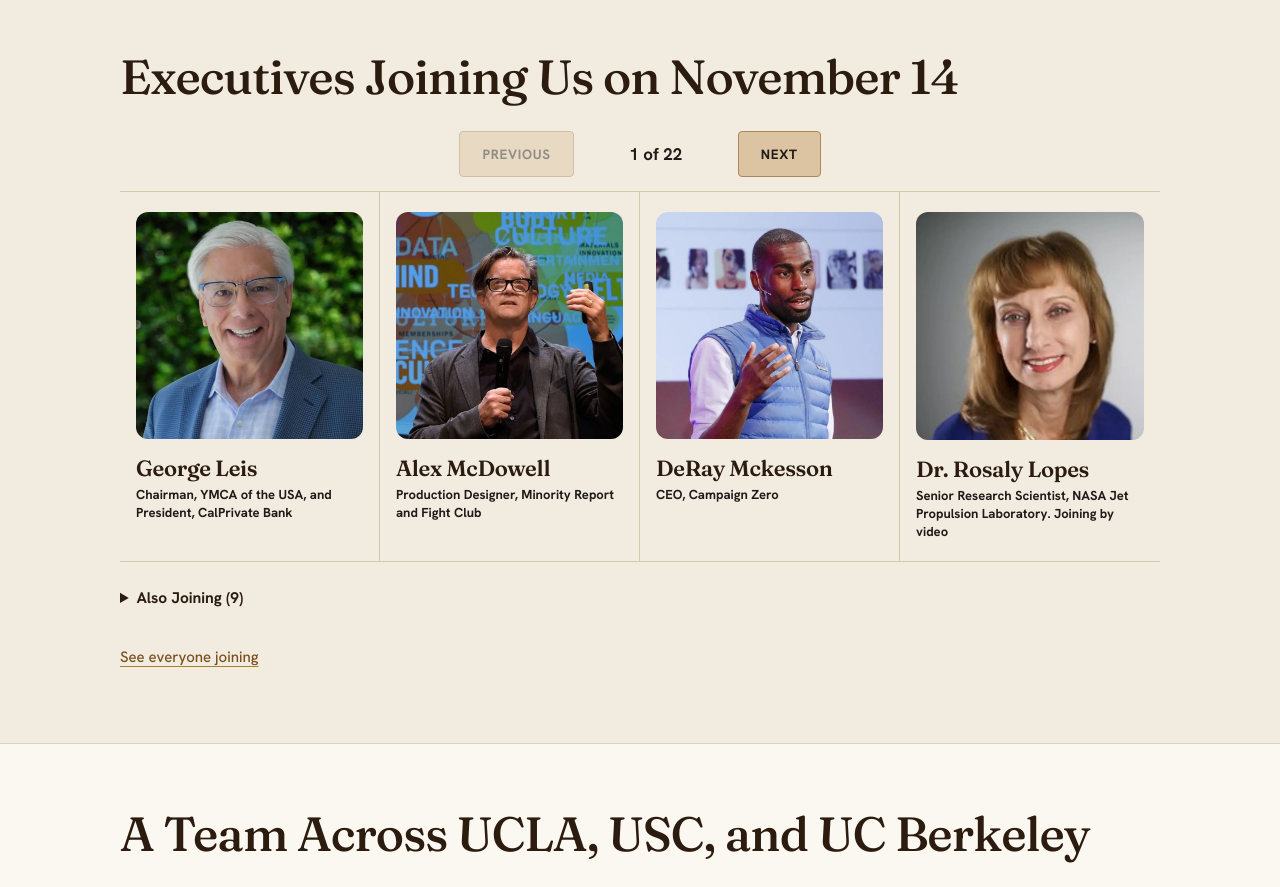
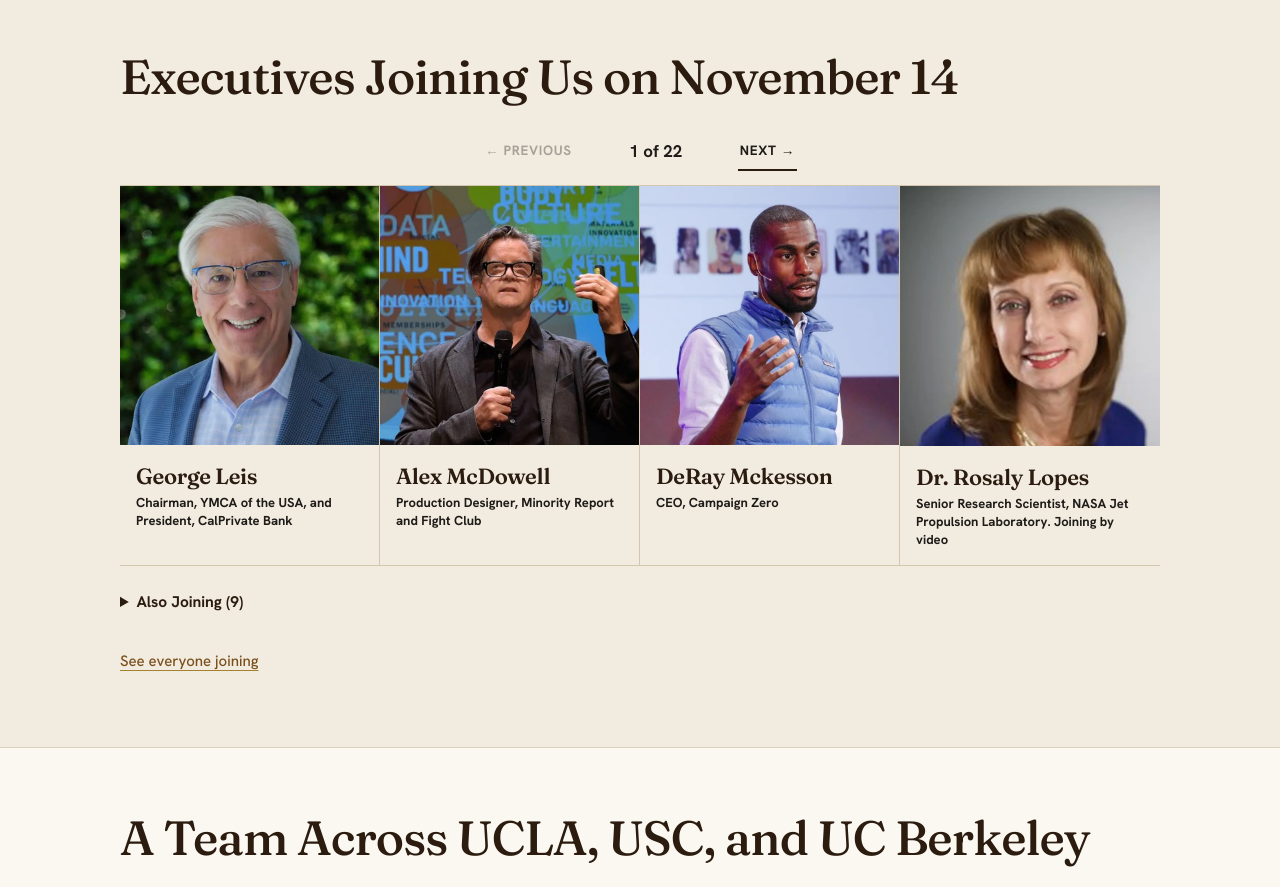
Before and after one commit to jaxtonwright11/meridian, a Next.js app: page / in a window 1280 px wide. Shown: the part 860-1747 px from the top of the page. Built offline with nearby package versions, Linux system fonts and the light colour scheme; a web font is replaced by a local one.

Commit message:
Previous/Next as underlined text; executive photos fill their tiles
Co-Authored-By: Claude Sonnet 5.5 <noreply@anthropic.com>
Claude-Session: https://claude.ai/code/session_01Sz375vWki4iWor3jhJsz7K

```diff
--- a/app/site.css
+++ b/app/site.css
@@ -784,3 +784,13 @@ h2.m-eyebrow { line-height: 1.6; }
   .m-header .m-nav .m-navlink:hover { color: var(--ink); background: none !important; }
   .m-header .m-nav .m-navlink[aria-current="page"] { color: var(--ink); border-bottom-color: var(--heading) !important; background: none !important; }
 }
+
+/* Previous and Next: plain underlined text, like the tabs. Photos fill their cell edge to edge. */
+.m-vbar .btn.btn-tan { background: none !important; border: 0 !important; border-bottom: 2px solid var(--heading) !important; border-radius: 0 !important; box-shadow: none !important; padding: 10px 2px !important; color: var(--ink); }
+.m-vbar .btn.btn-tan:hover:not(:disabled) { color: var(--gold-deep); border-bottom-color: var(--gold-deep) !important; }
+.m-vbar .btn.btn-tan:disabled { opacity: .35; border-bottom-color: transparent !important; }
+.m-people.m-four .m-tile, .m-people.m-four .m-tile + .m-tile { padding: 0 0 16px !important; }
+.m-people.m-four .m-tile img { border-radius: 0; margin-bottom: 14px; }
+.m-people.m-four .m-tile h3, .m-people.m-four .m-tile .m-role { padding: 0 16px; }
+.m-people.m-four .m-tile:hover img { transform: none; box-shadow: none; }
+@media (max-width: 900px) { .m-people.m-four { gap: 10px; } }
--- a/components/site/LeadersViewer.tsx
+++ b/components/site/LeadersViewer.tsx
@@ -38,11 +38,11 @@ export function LeadersViewer({ tiles }: { tiles: Tile[] }) {
   return (
     <div role="region" aria-label="Executives joining on November 14" onKeyDown={onKey}>
       <div className="m-vbar">
-        <button className="btn btn-tan" onClick={() => go(-1)} disabled={start === 0} aria-label="Previous executives">Previous</button>
+        <button className="btn btn-tan" onClick={() => go(-1)} disabled={start === 0} aria-label="Previous executives">&larr; Previous</button>
         <span className="m-count" aria-live="polite">
           {start + 1} of {tiles.length}
         </span>
-        <button className="btn btn-tan" onClick={() => go(1)} disabled={start >= last} aria-label="Next executives">Next</button>
+        <button className="btn btn-tan" onClick={() => go(1)} disabled={start >= last} aria-label="Next executives">Next &rarr;</button>
       </div>
       <div className={`m-people m-four m-slide-${dir}`} key={start}>
         {page.map((t) => (
```
